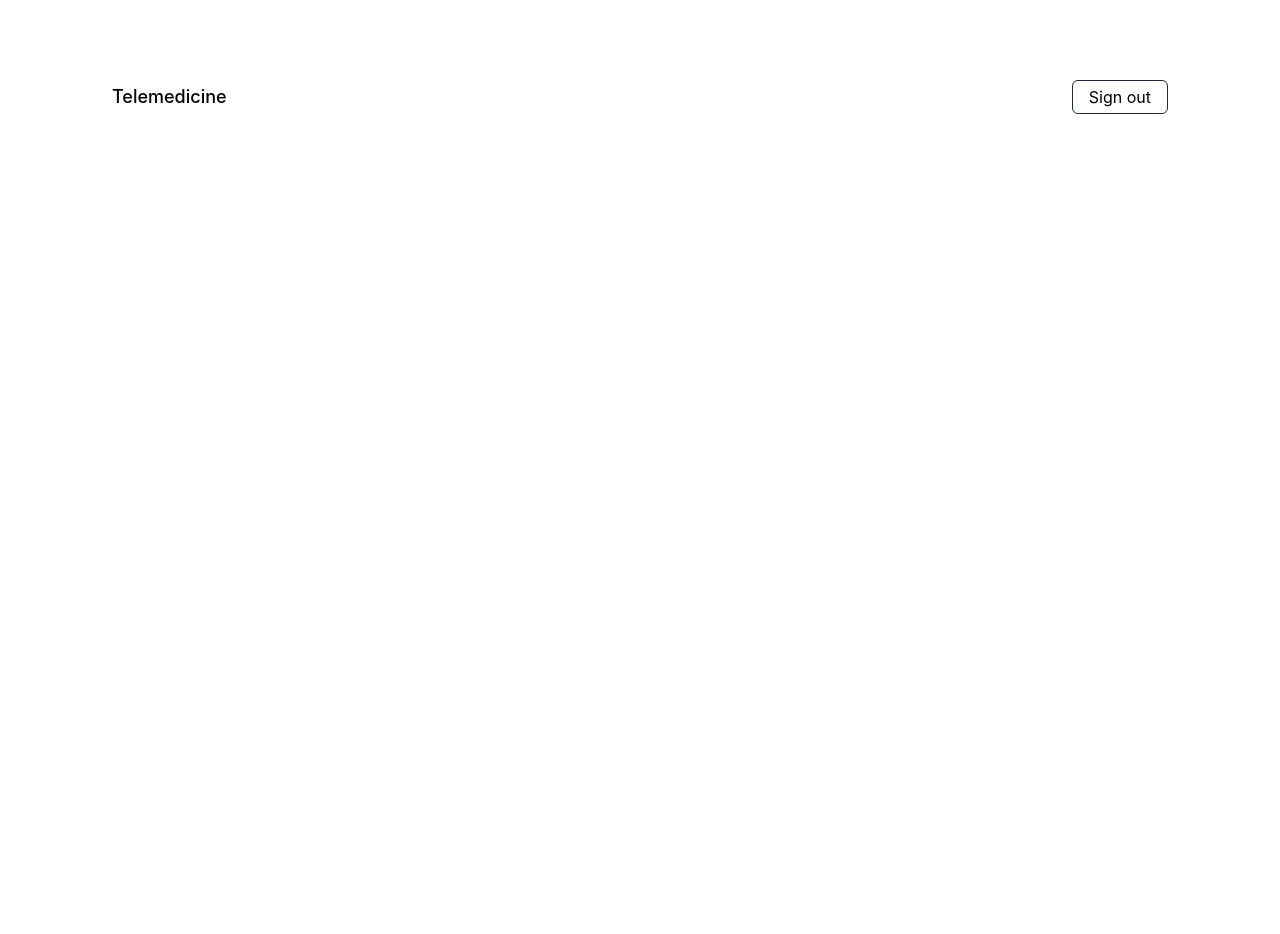
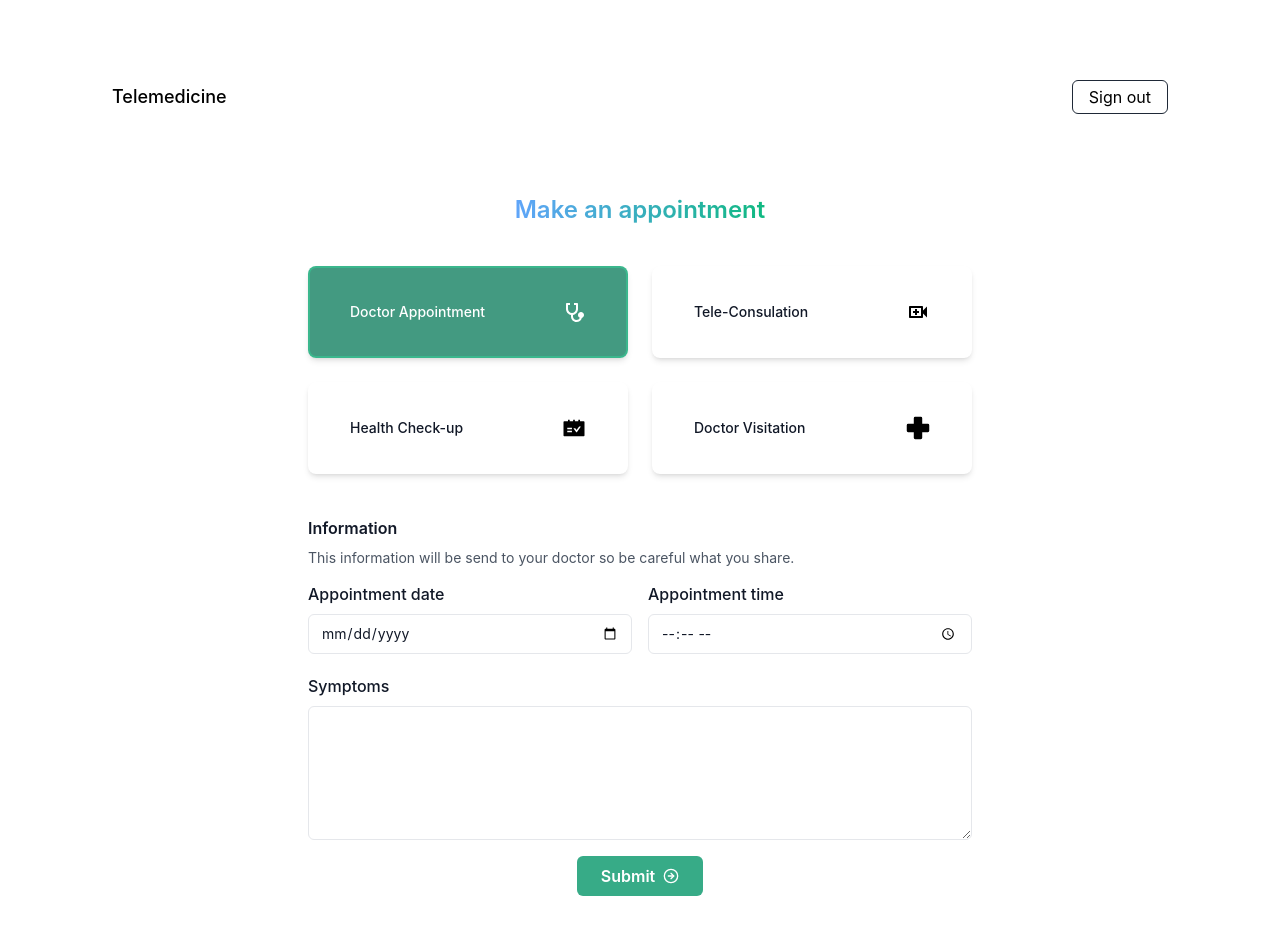
Before and after one commit to santhitak/telemedicine, a Next.js app: page /appointment in a window 1280 px wide. Shown: the top 934 px of the page. Before the commit the page ends 800 px from the top, so only its background shows below. Built offline with nearby package versions, Linux system fonts and the light colour scheme.

Commit message:
feat: appointment page

```diff
--- a/src/pages/appointment.tsx
+++ b/src/pages/appointment.tsx
@@ -1,5 +1,151 @@
+import { RiStethoscopeFill } from "react-icons/ri";
+import { AiFillSchedule } from "react-icons/ai";
+import { MdOutlineVideoCall } from "react-icons/md";
+import { GiHealthNormal } from "react-icons/gi";
+import { FiArrowRightCircle } from "react-icons/fi";
+import { RadioGroup } from "@headlessui/react";
+import { useState, Fragment } from "react";
+
+interface RadioChoice {
+  title: string;
+  icon: React.ReactElement;
+}
+
+const appointmentChoice: RadioChoice[] = [
+  {
+    title: "Doctor Appointment",
+    icon: <RiStethoscopeFill className="w-6 h-6" />,
+  },
+  {
+    title: "Tele-Consulation",
+    icon: <MdOutlineVideoCall className="w-6 h-6" />,
+  },
+  {
+    title: "Health Check-up",
+    icon: <AiFillSchedule className="w-6 h-6" />,
+  },
+  {
+    title: "Doctor Visitation",
+    icon: <GiHealthNormal className="w-6 h-6" />,
+  },
+];
+
+interface AppointmentInfo {
+  purpose: string;
+  date: string;
+  time: string;
+  symptom: string;
+}
+
 const Appointment = () => {
-  return <div></div>;
+  const [selected, setSelected] = useState<RadioChoice>(appointmentChoice[0]);
+  const [appointmentInfo, setAppointmentInfo] = useState<AppointmentInfo>({
+    purpose: selected?.title,
+    date: "",
+    time: "",
+    symptom: "",
+  });
+
+  const handleSubmit = () => {
+    console.log(appointmentInfo);
+  };
+
+  return (
+    <div className="flex flex-col justify-center items-center pt-20">
+      <p className="text-2xl font-semibold text-transparent bg-clip-text bg-gradient-to-r from-blue-400 to-emerald-500">
+        Make an appointment
+      </p>
+      <div className="flex flex-col gap-10">
+        <RadioGroup value={selected} onChange={setSelected}>
+          <div className="grid grid-cols-2 gap-6 pt-10">
+            {appointmentChoice.map((item: RadioChoice, i: number) => (
+              <RadioGroup.Option
+                key={i}
+                value={item}
+                className={({ active, checked }) =>
+                  `${
+                    active
+                      ? "ring-2 ring-white ring-opacity-60 ring-offset-2 ring-offset-emerald-300/50"
+                      : ""
+                  }
+                  ${
+                    checked
+                      ? "bg-emerald-700 border-2 border-emerald-400/50 bg-opacity-75 text-white"
+                      : "bg-white border-2 border-transparent"
+                  }
+                    relative flex cursor-pointer rounded-lg px-10 py-8 shadow-md focus:outline-none w-80`
+                }
+              >
+                {({ checked }) => (
+                  <>
+                    <div className="flex w-full items-center justify-between">
+                      <div className="text-sm">
+                        <RadioGroup.Label
+                          as="p"
+                          className={`font-medium  ${
+                            checked ? "text-white" : "text-gray-900"
+                          }`}
+                        >
+                          {item.title}
+                        </RadioGroup.Label>
+                      </div>
+                      <div>{item.icon}</div>
+                    </div>
+                  </>
+                )}
+              </RadioGroup.Option>
+            ))}
+          </div>
+        </RadioGroup>
+        <div className="flex justify-start flex-col gap-3">
+          <div>
+            <h2 className="font-semibold leading-7 text-gray-900">
+              Information
+            </h2>
+            <p className="mt-1 text-sm leading-6 text-gray-600">
+              This information will be send to your doctor so be careful what
+              you share.
+            </p>
+          </div>
+
+          <div className="w-full flex gap-4">
+            <div className="w-full">
+              <p className="font-medium text-gray-900">Appointment date</p>
+              <input
+                type="date"
+                className="my-2 w-full block flex-1 border rounded-md bg-transparent py-1.5 px-3 text-gray-900 placeholder:text-gray-400 focus:ring-0 sm:text-sm sm:leading-6"
+                onChange={(e) => (appointmentInfo.date = e.target.value)}
+              />
+            </div>
+            <div className="w-full">
+              <p className="font-medium text-gray-900">Appointment time</p>
+              <input
+                type="time"
+                className="my-2 w-full block flex-1 border rounded-md bg-transparent py-1.5 px-3 text-gray-900 placeholder:text-gray-400 focus:ring-0 sm:text-sm sm:leading-6"
+                onChange={(e) => (appointmentInfo.time = e.target.value)}
+              />
+            </div>
+          </div>
+
+          <div className="w-full">
+            <p className="font-medium text-gray-900">Symptoms</p>
+            <textarea
+              className="my-2 w-full block flex-1 border rounded-md bg-transparent py-1.5 px-3 text-gray-900 placeholder:text-gray-400 focus:ring-0 sm:text-sm sm:leading-6"
+              rows={5}
+              onChange={(e) => (appointmentInfo.symptom = e.target.value)}
+            />
+          </div>
+        </div>
+      </div>
+      <button
+        className="bg-emerald-600/80 text-white px-6 py-2 rounded-md font-semibold flex gap-2 items-center my-2"
+        onClick={handleSubmit}
+      >
+        <p>Submit</p>
+        <FiArrowRightCircle />
+      </button>
+    </div>
+  );
 };
 
 export default Appointment;
```
